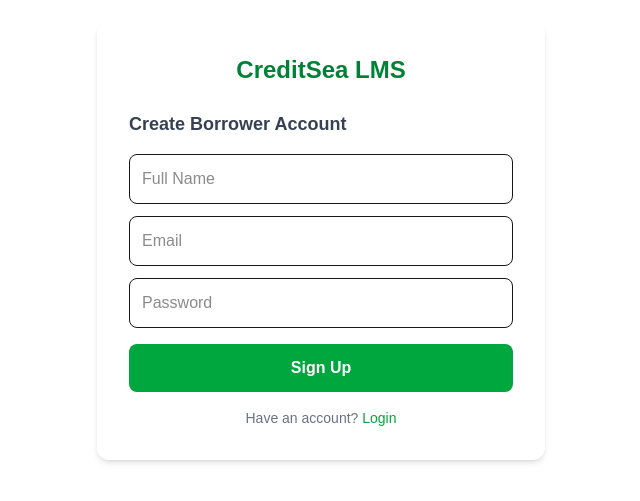
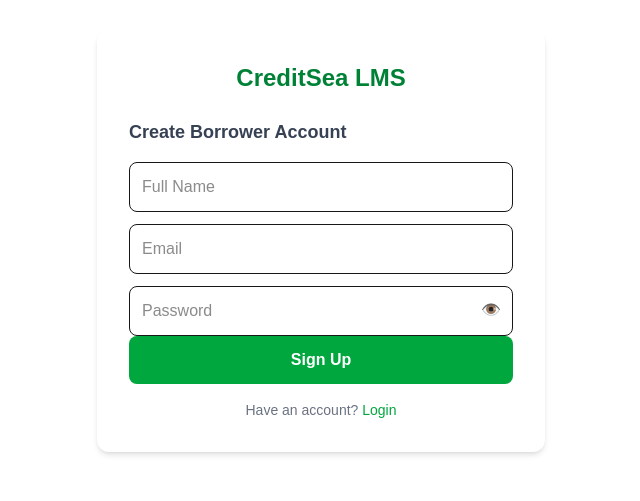
Before and after one commit to pranay-porwal-dev/lms-creditsea, a Next.js app in the folder frontend/: page /signup in a window 1280 px wide. Shown: the part 159-660 px from the top of the page, without its empty margins (319-959 px from the left). Built offline with nearby package versions, Linux system fonts and the light colour scheme; no server answers.

Commit message:
fix: eye icon for Password

```diff
--- a/frontend/app/login/page.tsx
+++ b/frontend/app/login/page.tsx
@@ -9,6 +9,7 @@ export default function LoginPage() {
   const [password, setPassword] = useState("");
   const [error, setError] = useState("");
   const [loading, setLoading] = useState(false);
+  const [showPassword, setShowPassword] = useState(false)
 
   const handleLogin = async () => {
     setLoading(true);
@@ -43,13 +44,22 @@ export default function LoginPage() {
           value={email}
           onChange={(e) => setEmail(e.target.value)}
         />
-        <input
-          className="w-full border rounded-lg p-3 mb-4 focus:outline-none focus:ring-2 focus:ring-green-400"
-          placeholder="Password"
-          type="password"
-          value={password}
-          onChange={(e) => setPassword(e.target.value)}
-        />
+<div className="relative">
+  <input
+    className="w-full border rounded-lg p-3 focus:outline-none focus:ring-2 focus:ring-green-400"
+    placeholder="Password"
+    type={showPassword ? 'text' : 'password'}
+    value={password}
+    onChange={e => setPassword(e.target.value)}
+  />
+  <button
+    type="button"
+    onClick={() => setShowPassword(!showPassword)}
+    className="absolute right-3 top-3 text-gray-400 hover:text-gray-600"
+  >
+    {showPassword ? '🙈' : '👁️'}
+  </button>
+</div>
         <button
           onClick={handleLogin}
           disabled={loading}
--- a/frontend/app/signup/page.tsx
+++ b/frontend/app/signup/page.tsx
@@ -8,6 +8,7 @@ export default function SignupPage() {
   const [form, setForm] = useState({ name: "", email: "", password: "" });
   const [error, setError] = useState("");
   const [loading, setLoading] = useState(false);
+  const [showPassword, setShowPassword] = useState(false)
 
   const handleSignup = async () => {
     setLoading(true);
@@ -48,13 +49,22 @@ export default function SignupPage() {
           value={form.email}
           onChange={(e) => setForm({ ...form, email: e.target.value })}
         />
-        <input
-          className="w-full border rounded-lg p-3 mb-4 focus:outline-none focus:ring-2 focus:ring-green-400"
-          placeholder="Password"
-          type="password"
-          value={form.password}
-          onChange={(e) => setForm({ ...form, password: e.target.value })}
-        />
+<div className="relative">
+  <input
+    className="w-full border rounded-lg p-3 focus:outline-none focus:ring-2 focus:ring-green-400"
+    placeholder="Password"
+    type={showPassword ? 'text' : 'password'}
+    value={form.password}
+    onChange={e => setForm({ ...form, password: e.target.value })}
+  />
+  <button
+    type="button"
+    onClick={() => setShowPassword(!showPassword)}
+    className="absolute right-3 top-3 text-gray-400 hover:text-gray-600"
+  >
+    {showPassword ? '🙈' : '👁️'}
+  </button>
+</div>
         <button
           onClick={handleSignup}
           disabled={loading}
```
